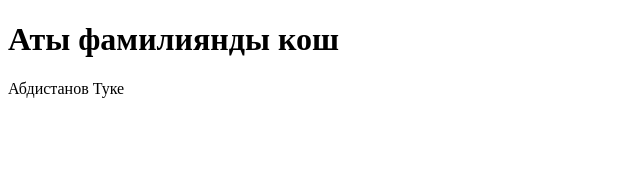
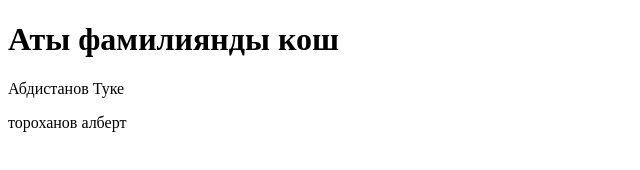
Before and after one commit to rozvaevabaktygul-eng/Tapshyrma, a plain HTML site: page index.html in a window 1280 px wide. Shown: the whole page, without its empty margins (0-640 px from the left). Drawn offline with Linux system fonts and the light colour scheme.

Commit message:
men torohanov albert

```diff
--- a/index.html
+++ b/index.html
@@ -8,6 +8,7 @@
 <body>
     <h1>Аты фамилиянды кош</h1>
     <p>Абдистанов Туке</p>
+    <P>тороханов алберт</P>
 
 </body>
 </html>
```
